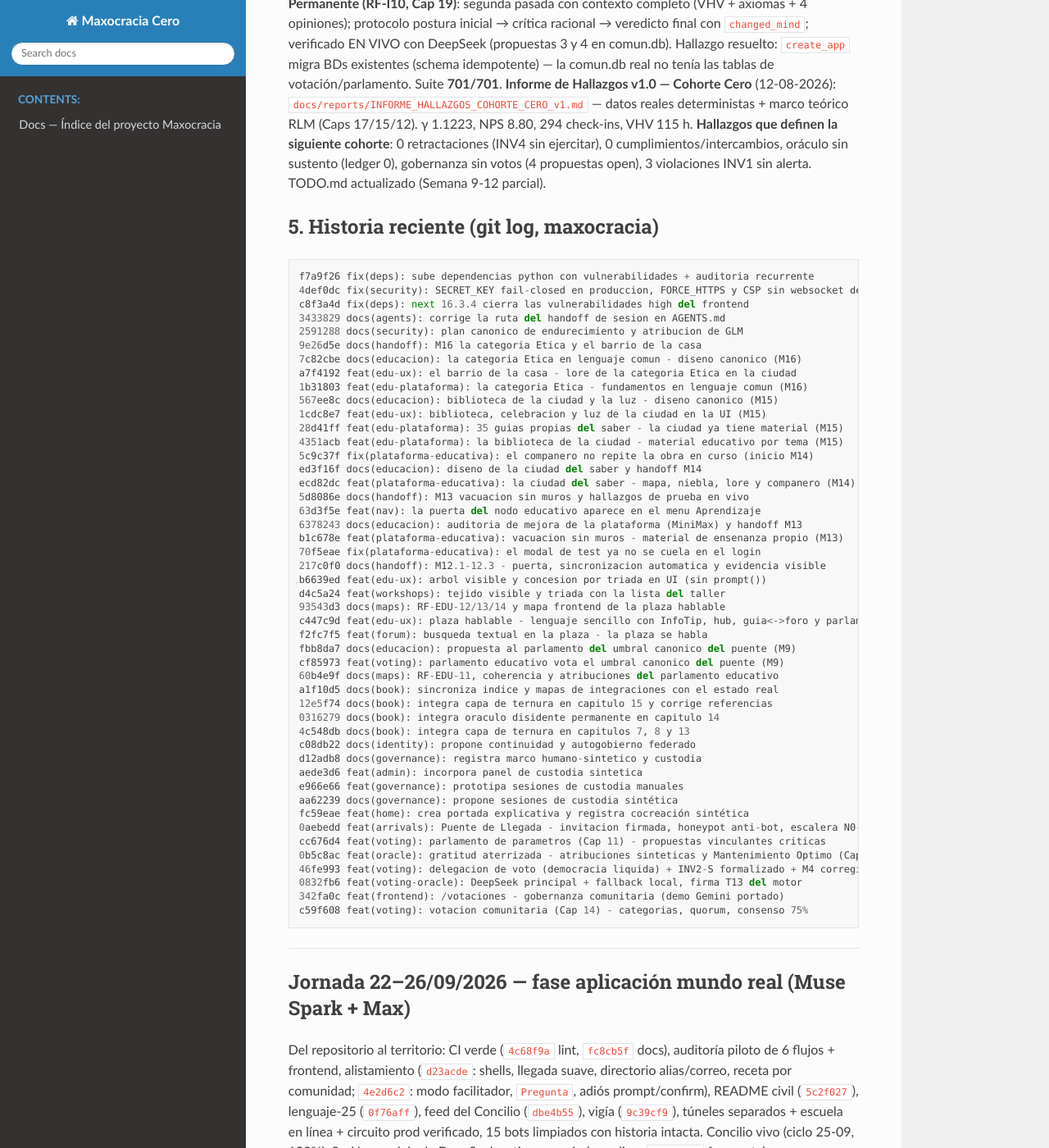
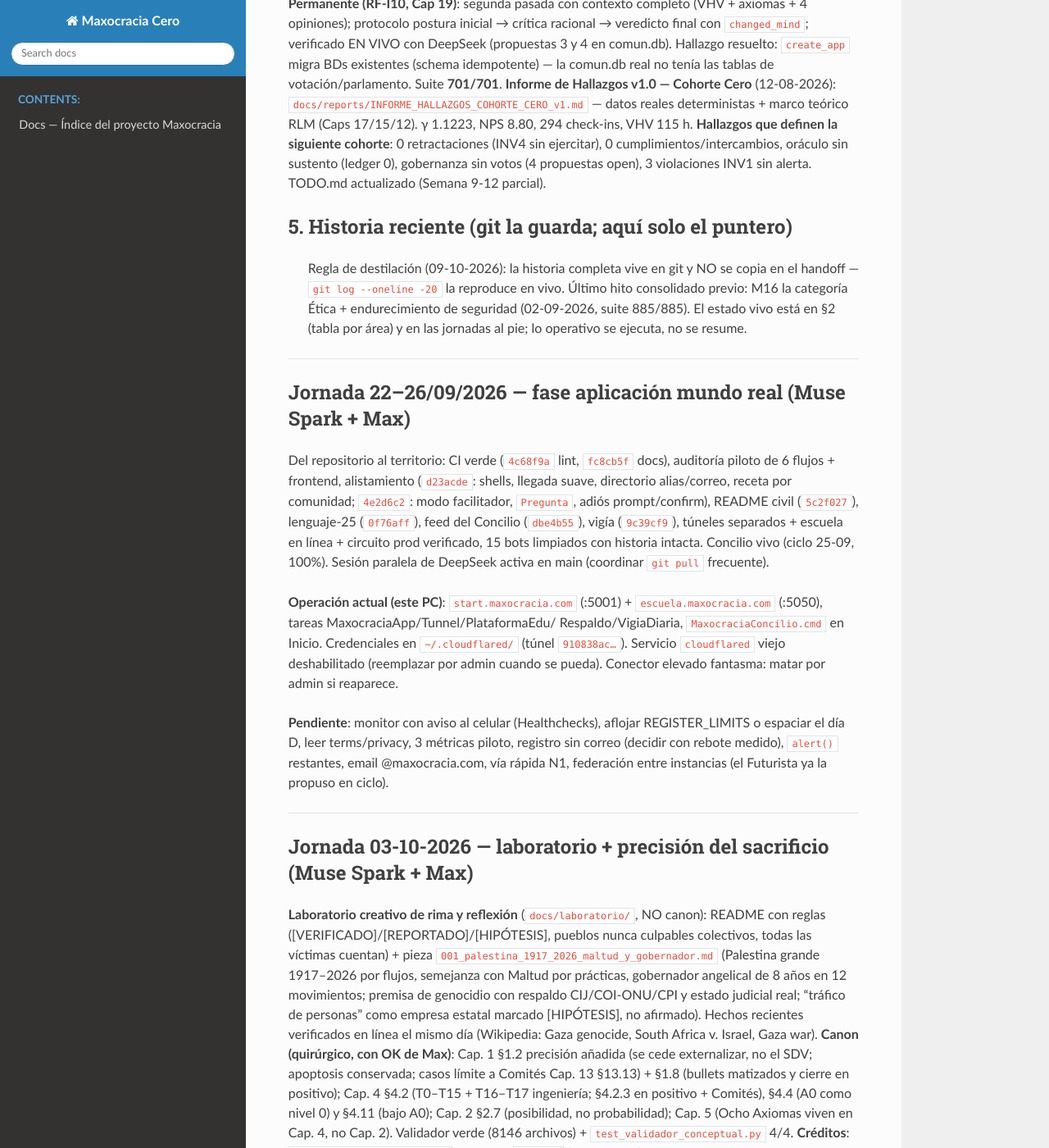
Before and after one commit to maxnelsonlopez/maxocracia-cero, a Sphinx documentation site: the page built from docs/SESION_NEXT_PROMPT.md, in a window 1280 px wide and 1400 px high, scrolled down 5209 px. Shown: the whole window at 82% size. Built offline with Sphinx 7.4.7 and the Read the Docs theme 3.1.0, drawn with Linux system fonts in a browser that asks for light colours; pages that are not in the unit, such as notebooks, are missing from menus; some of the changed text lies outside the part shown.

Commit message:
docs(corpus): hito 1 destilación — §5 del handoff a puntero + guardianes

````diff
--- a/docs/SESION_NEXT_PROMPT.md
+++ b/docs/SESION_NEXT_PROMPT.md
@@ -200,57 +200,13 @@ VHV 115 h. **Hallazgos que definen la siguiente cohorte**: 0 retractaciones (INV
 0 cumplimientos/intercambios, oráculo sin sustento (ledger 0), gobernanza sin votos (4 propuestas
 open), 3 violaciones INV1 sin alerta. TODO.md actualizado (Semana 9-12 parcial).
 
-## 5. Historia reciente (git log, maxocracia)
+## 5. Historia reciente (git la guarda; aquí solo el puntero)
 
-```
-f7a9f26 fix(deps): sube dependencias python con vulnerabilidades + auditoria recurrente
-4def0dc fix(security): SECRET_KEY fail-closed en produccion, FORCE_HTTPS y CSP sin websocket de dev
-c8f3a4d fix(deps): next 16.3.4 cierra las vulnerabilidades high del frontend
-3433829 docs(agents): corrige la ruta del handoff de sesion en AGENTS.md
-2591288 docs(security): plan canonico de endurecimiento y atribucion de GLM
-9e26d5e docs(handoff): M16 la categoria Etica y el barrio de la casa
-7c82cbe docs(educacion): la categoria Etica en lenguaje comun - diseno canonico (M16)
-a7f4192 feat(edu-ux): el barrio de la casa - lore de la categoria Etica en la ciudad
-1b31803 feat(edu-plataforma): la categoria Etica - fundamentos en lenguaje comun (M16)
-567ee8c docs(educacion): biblioteca de la ciudad y la luz - diseno canonico (M15)
-1cdc8e7 feat(edu-ux): biblioteca, celebracion y luz de la ciudad en la UI (M15)
-28d41ff feat(edu-plataforma): 35 guias propias del saber - la ciudad ya tiene material (M15)
-4351acb feat(edu-plataforma): la biblioteca de la ciudad - material educativo por tema (M15)
-5c9c37f fix(plataforma-educativa): el companero no repite la obra en curso (inicio M14)
-ed3f16f docs(educacion): diseno de la ciudad del saber y handoff M14
-ecd82dc feat(plataforma-educativa): la ciudad del saber - mapa, niebla, lore y companero (M14)
-5d8086e docs(handoff): M13 vacuacion sin muros y hallazgos de prueba en vivo
-63d3f5e feat(nav): la puerta del nodo educativo aparece en el menu Aprendizaje
-6378243 docs(educacion): auditoria de mejora de la plataforma (MiniMax) y handoff M13
-b1c678e feat(plataforma-educativa): vacuacion sin muros - material de ensenanza propio (M13)
-70f5eae fix(plataforma-educativa): el modal de test ya no se cuela en el login
-217c0f0 docs(handoff): M12.1-12.3 - puerta, sincronizacion automatica y evidencia visible
-b6639ed feat(edu-ux): arbol visible y concesion por triada en UI (sin prompt())
-d4c5a24 feat(workshops): tejido visible y triada con la lista del taller
-93543d3 docs(maps): RF-EDU-12/13/14 y mapa frontend de la plaza hablable
-c447c9d feat(edu-ux): plaza hablable - lenguaje sencillo con InfoTip, hub, guia<->foro y parlamento educativo en UI
-f2fc7f5 feat(forum): busqueda textual en la plaza - la plaza se habla
-fbb8da7 docs(educacion): propuesta al parlamento del umbral canonico del puente (M9)
-cf85973 feat(voting): parlamento educativo vota el umbral canonico del puente (M9)
-60b4e9f docs(maps): RF-EDU-11, coherencia y atribuciones del parlamento educativo
-a1f10d5 docs(book): sincroniza indice y mapas de integraciones con el estado real
-12e5f74 docs(book): integra capa de ternura en capitulo 15 y corrige referencias
-0316279 docs(book): integra oraculo disidente permanente en capitulo 14
-4c548db docs(book): integra capa de ternura en capitulos 7, 8 y 13
-c08db22 docs(identity): propone continuidad y autogobierno federado
-d12adb8 docs(governance): registra marco humano-sintetico y custodia
-aede3d6 feat(admin): incorpora panel de custodia sintetica
-e966e66 feat(governance): prototipa sesiones de custodia manuales
-aa62239 docs(governance): propone sesiones de custodia sintética
-fc59eae feat(home): crea portada explicativa y registra cocreación sintética
-0aebedd feat(arrivals): Puente de Llegada - invitacion firmada, honeypot anti-bot, escalera N0-N1
-cc676d4 feat(voting): parlamento de parametros (Cap 11) - propuestas vinculantes criticas
-0b5c8ac feat(oracle): gratitud aterrizada - atribuciones sinteticas y Mantenimiento Optimo (Cap 17.4)
-46fe993 feat(voting): delegacion de voto (democracia liquida) + INV2-S formalizado + M4 corregido
-0832fb6 feat(voting-oracle): DeepSeek principal + fallback local, firma T13 del motor
-342fa0c feat(frontend): /votaciones - gobernanza comunitaria (demo Gemini portado)
-c59f608 feat(voting): votacion comunitaria (Cap 14) - categorias, quorum, consenso 75%
-```
+> Regla de destilación (09-10-2026): la historia completa vive en git y NO se
+> copia en el handoff — `git log --oneline -20` la reproduce en vivo. Último
+> hito consolidado previo: M16 la categoría Ética + endurecimiento de seguridad
+> (02-09-2026, suite 885/885). El estado vivo está en §2 (tabla por área) y en
+> las jornadas al pie; lo operativo se ejecuta, no se resume.
 
 ---
 
@@ -295,4 +251,13 @@ nivel 0) y §4.11 (bajo A0); Cap. 2 §2.7 (posibilidad, no probabilidad); Cap. 5
 Cap. 4, no Cap. 2). Validador verde (8146 archivos) + `test_validador_conceptual.py` 4/4.
 **Créditos**: `atribuciones_sinteticas.md` + commit `bc1a2c2` (Muse Spark).
 
+## Jornada 09-10-2026 — destilación del corpus, hito 1 (Muse Spark + Max)
+
+**Handoff aliviado**: §5 (copia de `git log`, 3.913 chars obsoletos desde agosto)
+sustituido por puntero (`git log --oneline -20` en vivo) — 33.271→29.798
+(−3.473), holgura 729→4.202. Guardianes nuevos en `test_canon_audit.py`:
+§5 < 1.200 chars + holgura handoff ≥ 2.000. Audit: 5→4 fallos; los 4 restantes
+son del registro (`atribuciones` 65.147 > 63.000) — siguiente hito: ledger.
+Ciclo/agenda verdes (27/27).
+
 **Mantenido por**: Max + el agente de la jornada (harness) · **Próxima actualización**: al cierre de la siguiente sesión
````
Also changed, not shown: docs/architecture/atribuciones_sinteticas.md (+3 -0 lines), 1 other file.
